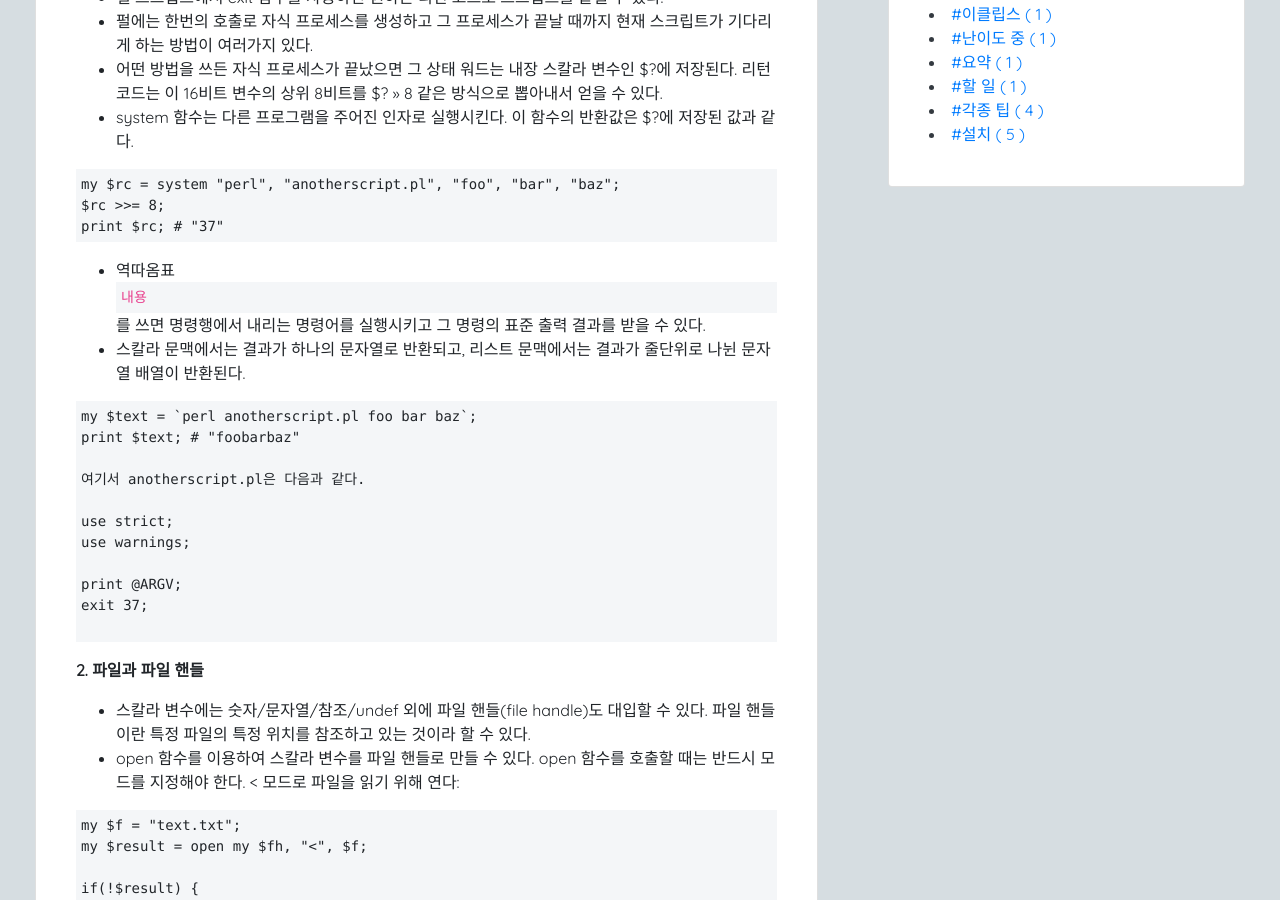
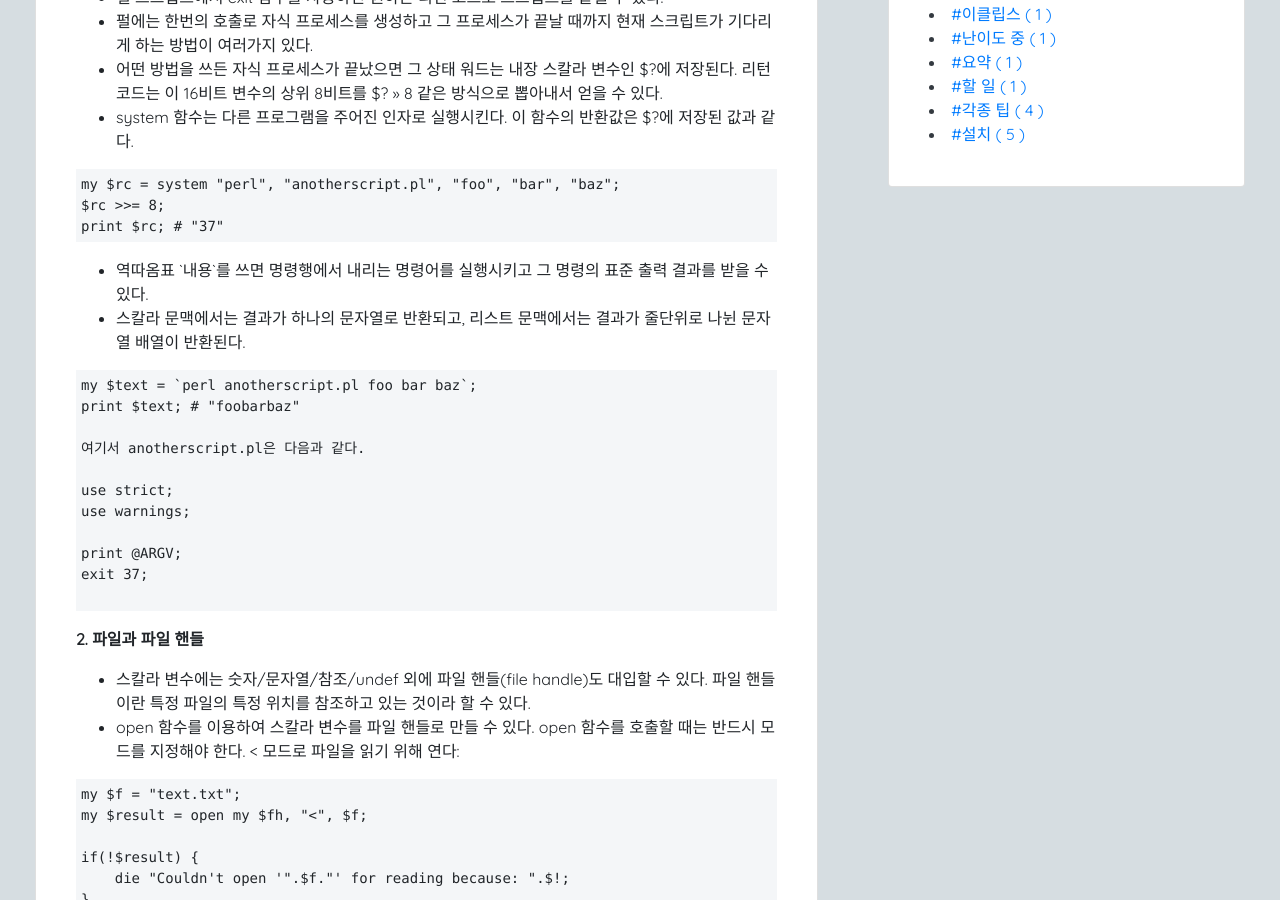
Before and after one commit to 7271kim/7271kim.github.com, a Jekyll site: the page built from _posts/perl/2019-07-20-perl-3.md, in a window 1280 px wide and 900 px high, scrolled down 725 px. Built offline with Jekyll 4.4.1, drawn with Linux system fonts in a browser that asks for light colours; nearby versions of some CDN libraries; a script that is not in the unit is left out; comment, search, counter and statistics services are not loaded.

Commit message:
[2017.07.20] - 오타수정

```diff
--- a/_posts/perl/2019-07-20-perl-3.md
+++ b/_posts/perl/2019-07-20-perl-3.md
@@ -23,8 +23,7 @@ my &#36;rc = system "perl", "anotherscript.pl", "foo", "bar", "baz";
 &#36;rc >>= 8;
 print &#36;rc; # "37"
 </pre>
-
- - 역따옴표 `내용`를 쓰면 명령행에서 내리는 명령어를 실행시키고 그 명령의 표준 출력 결과를 받을 수 있다.
+ - 역따옴표 \`내용\`를 쓰면 명령행에서 내리는 명령어를 실행시키고 그 명령의 표준 출력 결과를 받을 수 있다.
  - 스칼라 문맥에서는 결과가 하나의 문자열로 반환되고, 리스트 문맥에서는 결과가 줄단위로 나뉜 문자열 배열이 반환된다.
 
 <pre>
```
